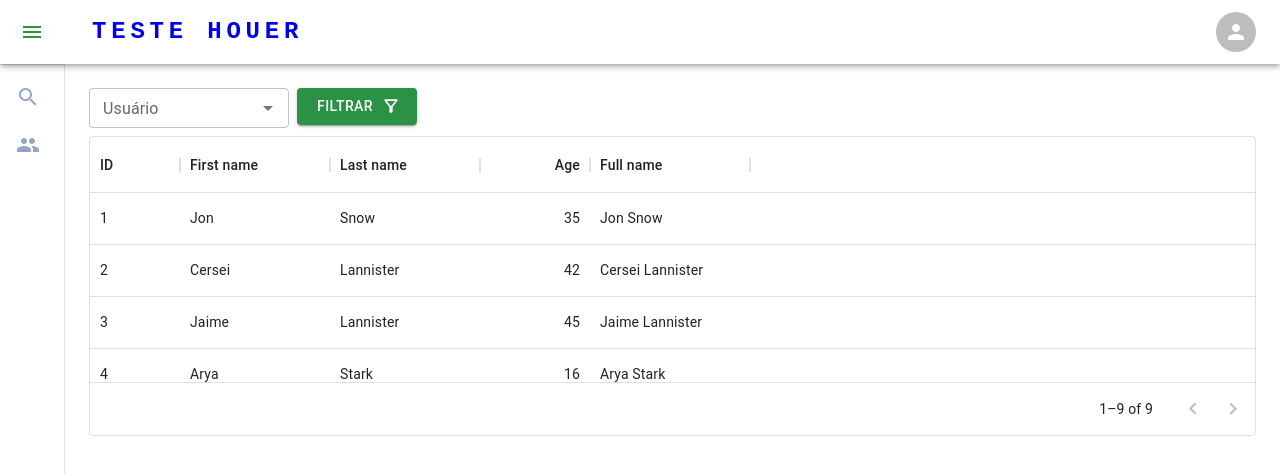
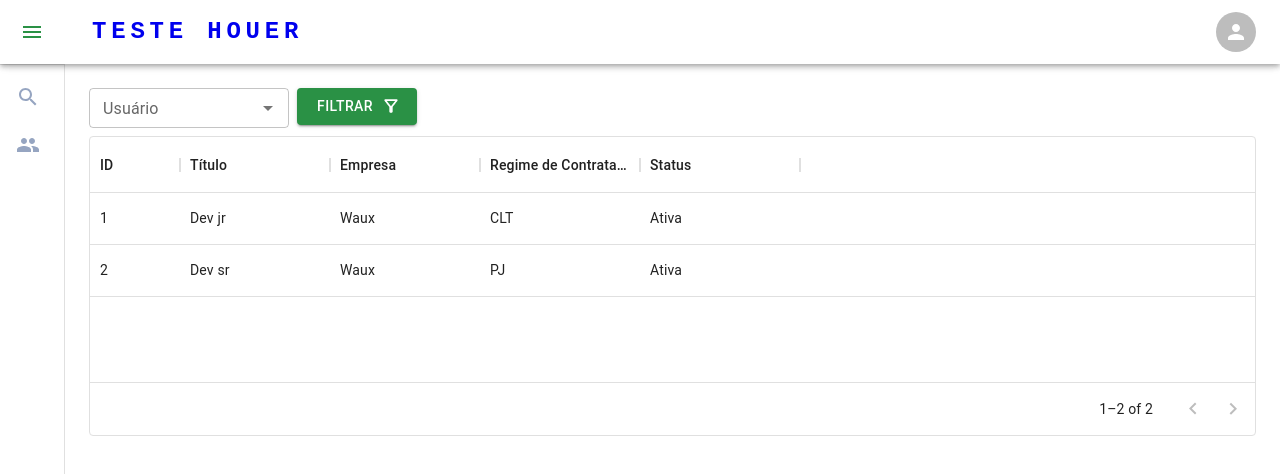
Before and after one commit to eversonvansoski/CRUD-React-NodeJS---Sistema-de-cadastro-de-vagas-de-emprego, a React (Create React App) app in the folder Frontend/: page /Vagas in a window 1280 px wide. Shown: the top 474 px of the page. Built offline with nearby package versions, Linux system fonts and the light colour scheme.

Commit message:
estrutura do grid de Vagas

```diff
--- a/Frontend/src/views/Vagas/Contents.jsx
+++ b/Frontend/src/views/Vagas/Contents.jsx
@@ -20,45 +20,44 @@ export default class Historico extends Component {
     const columns = [
       { field: "id", headerName: "ID", width: 90 },
       {
-        field: "firstName",
-        headerName: "First name",
+        field: "titulo",
+        headerName: "Título",
         width: 150,
-        editable: true,
+        editable: false,
       },
       {
-        field: "lastName",
-        headerName: "Last name",
+        field: "empresa",
+        headerName: "Empresa",
         width: 150,
-        editable: true,
+        editable: false,
       },
       {
-        field: "age",
-        headerName: "Age",
-        type: "number",
-        width: 110,
-        editable: true,
+        field: "regime_contratacao",
+        headerName: "Regime de Contratação",
+        width: 160,
       },
       {
-        field: "fullName",
-        headerName: "Full name",
-        description: "This column has a value getter and is not sortable.",
-        sortable: false,
+        field: "status",
+        headerName: "Status",
         width: 160,
-        valueGetter: (params) =>
-          `${params.row.firstName || ""} ${params.row.lastName || ""}`,
       },
     ];
 
     const rows = [
-      { id: 1, lastName: "Snow", firstName: "Jon", age: 35 },
-      { id: 2, lastName: "Lannister", firstName: "Cersei", age: 42 },
-      { id: 3, lastName: "Lannister", firstName: "Jaime", age: 45 },
-      { id: 4, lastName: "Stark", firstName: "Arya", age: 16 },
-      { id: 5, lastName: "Targaryen", firstName: "Daenerys", age: null },
-      { id: 6, lastName: "Melisandre", firstName: null, age: 150 },
-      { id: 7, lastName: "Clifford", firstName: "Ferrara", age: 44 },
-      { id: 8, lastName: "Frances", firstName: "Rossini", age: 36 },
-      { id: 9, lastName: "Roxie", firstName: "Harvey", age: 65 },
+      {
+        id: 1,
+        titulo: "Dev jr",
+        empresa: "Waux",
+        regime_contratacao: "CLT",
+        status: "Ativa",
+      },
+      {
+        id: 2,
+        titulo: "Dev sr",
+        empresa: "Waux",
+        regime_contratacao: "PJ",
+        status: "Ativa",
+      },
     ];
     return (
       <>
```
